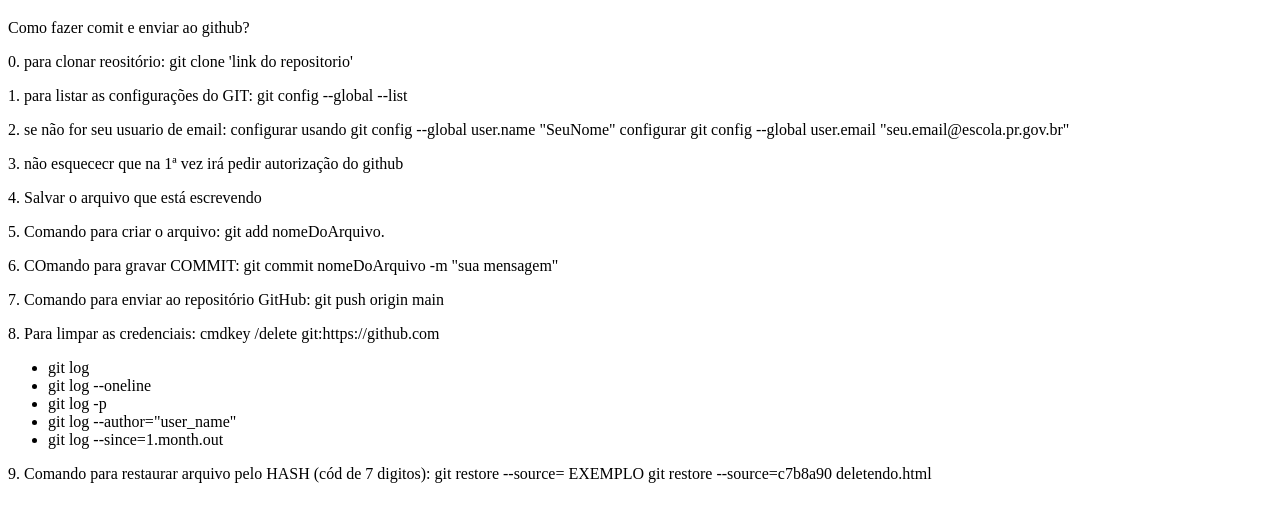
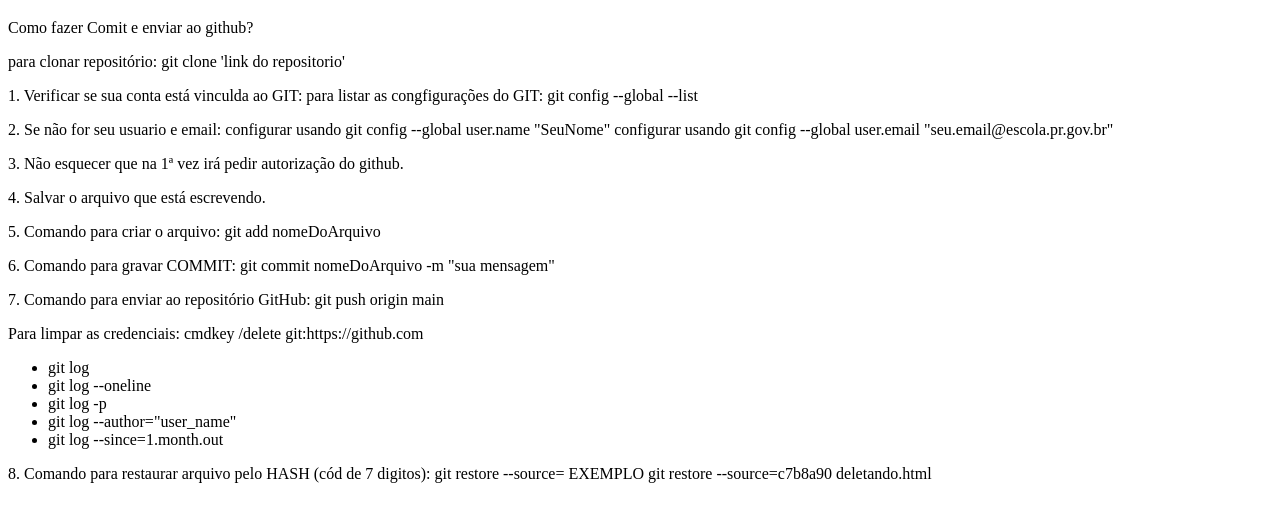
Before and after one commit to mat2777/Portifolio, a plain HTML site: page git.html in a window 1280 px wide. Shown: the part 61-582 px from the top of the page. Drawn offline with Linux system fonts and the light colour scheme.

Commit message:
ajustes no git.html

```diff
--- a/git.html
+++ b/git.html
@@ -1,5 +1,5 @@
 <!DOCTYPE html>
-<html lang="en">
+<html lang="pt-br">
 <head>
     <meta charset="UTF-8">
     <meta name="viewport" content="width=device-width, initial-scale=1.0">
@@ -7,19 +7,20 @@
 </head>
 <body>
 
-    <h1>Teste de GIT e GITHUB</h1>
+ <h1>Teste de GIT e GITHUB</h1>
 
-    <p>Como fazer comit e enviar ao github?</p>
+    <p>Como fazer Comit e enviar ao github?</p>
+    <p>para clonar repositório: git clone 'link do repositorio'</p>
 
-    <p>0. para clonar reositório: git clone 'link do repositorio'</p>
-    <p>1. para listar as configurações do GIT: git config --global --list</p>
-    <p>2. se não for seu usuario de email: configurar usando git config --global user.name "SeuNome" configurar git config --global user.email "seu.email@escola.pr.gov.br"</p>
-    <p>3. não esquececr que na 1ª vez irá pedir autorização do github</p>
-    <p>4. Salvar o arquivo que está escrevendo</p>
-    <p>5. Comando para criar o arquivo: git add nomeDoArquivo.</p>
-    <p>6. COmando para gravar COMMIT: git commit nomeDoArquivo -m "sua mensagem"</p>
+    <p>1. Verificar se sua conta está vinculda ao GIT: para listar as congfigurações do GIT: git config --global --list</p>
+    <p>2. Se não for seu usuario e email:  configurar usando git config --global user.name "SeuNome" configurar usando git config --global user.email "seu.email@escola.pr.gov.br" </p>
+    <p>3. Não esquecer que na 1ª vez irá pedir autorização do github.</p>
+    <p>4. Salvar o arquivo que está escrevendo.</p>
+    <p>5. Comando para criar o arquivo: git add nomeDoArquivo</p>
+    <p>6. Comando para gravar COMMIT: git commit nomeDoArquivo -m "sua mensagem"</p>
     <p>7. Comando para enviar ao repositório GitHub: git push origin main</p>
-    <p>8. Para limpar as credenciais: cmdkey /delete git:https://github.com</p>
+
+    <p>Para limpar as credenciais: cmdkey /delete git:https://github.com </p>
     <ul>
         <li>git log</li>
         <li>git log --oneline</li>
@@ -28,7 +29,7 @@
         <li>git log --since=1.month.out</li>
     </ul>
 
-    <p>9. Comando para restaurar arquivo pelo HASH (cód de 7 digitos): git restore --source=<HASH> <caminho do arquivo> EXEMPLO git restore --source=c7b8a90 deletendo.html</p>
+    <p>8. Comando para restaurar arquivo pelo HASH (cód de 7 digitos): git restore --source=<HASH> <caminho do arquivo> EXEMPLO git restore --source=c7b8a90 deletando.html </p>
 
 </body>
 </html>
```
